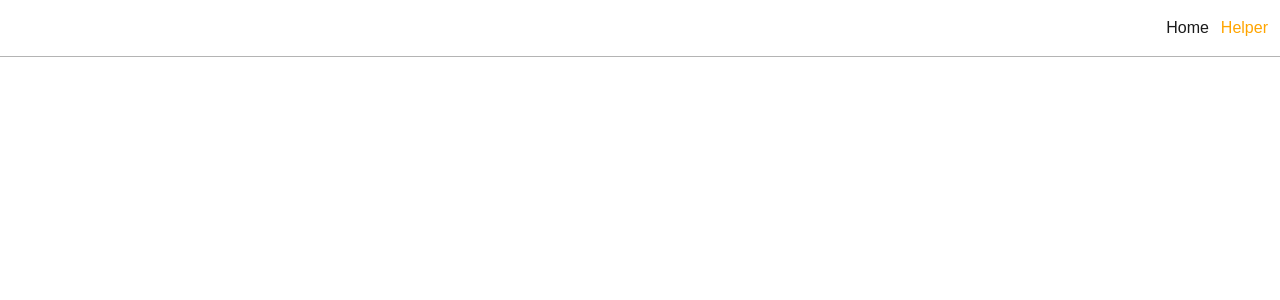
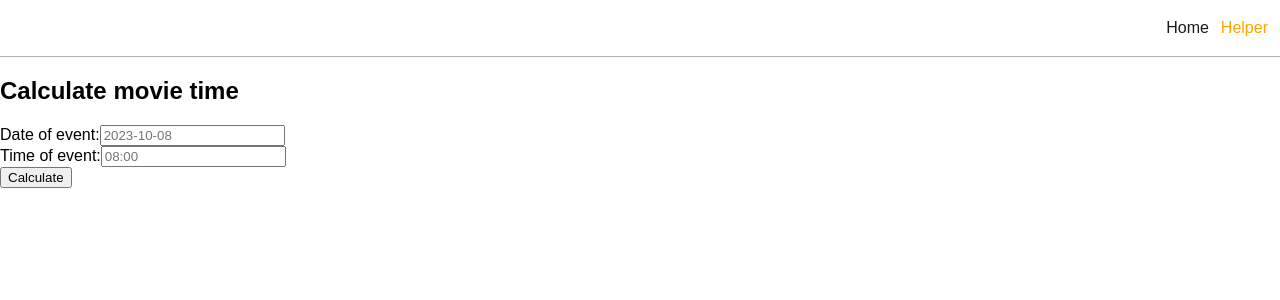
Before and after one commit to IlyaLevchenko04/trustee-test, a React (Create React App) app: page /helper in a window 1280 px wide. Shown: the top 300 px of the page. Built offline with nearby package versions, Linux system fonts and the light colour scheme.

Commit message:
minor updates
Added folder for functions and created there file with calculateMovieTime func

```diff
--- a/package.json
+++ b/package.json
@@ -12,6 +12,7 @@
     "@types/react-dom": "^18.2.11",
     "react": "^18.2.0",
     "react-dom": "^18.2.0",
+    "react-hook-form": "^7.47.0",
     "react-router": "^6.16.0",
     "react-router-dom": "^6.16.0",
     "react-scripts": "5.0.1",
--- a/src/components/helper/helper.tsx
+++ b/src/components/helper/helper.tsx
@@ -1,52 +1,6 @@
-import React from 'react';
-
-interface MeetingObj {
-  date: string;
-  time: string;
-}
-
-interface MovieScheduleObj {
-  date: string;
-  time: string;
-  name: string;
-}
-
-export const Helper: React.FC = () => {
-  function calculateMovieTime(
-    meetings: MeetingObj[],
-    movieSchedule: MovieScheduleObj[]
-  ) {
-    const meetingsTimestamps = meetings.map(meeting =>
-      Date.parse(`${meeting.date}T${meeting.time}`)
-    );
-    const movieScheduleTimestamps = movieSchedule.map(movie => ({
-      timestamp: Date.parse(`${movie.date}T${movie.time}`),
-      name: movie.name,
-    }));
-
-    meetingsTimestamps.sort((a, b) => a - b);
-    movieScheduleTimestamps.sort((a, b) => a.timestamp - b.timestamp);
-
-    for (const movie of movieScheduleTimestamps) {
-      let isAvailable = true;
-
-      for (const meetingTime of meetingsTimestamps) {
-        if (Math.abs(movie.timestamp - meetingTime) < 2 * 60 * 60 * 1000) {
-          isAvailable = false;
-          break;
-        }
-      }
-
-      if (isAvailable) {
-        return {
-          time: new Date(movie.timestamp),
-          name: movie.name,
-        };
-      }
-    }
-
-    return 'Нажаль у вас немає вільного часу';
-  }
+import React, { useState } from 'react';
+import { useForm, FieldValues } from 'react-hook-form';
+import { calculateMovieTime } from '../../functions/calculateMovieTime';
 
 const meetings = [
   { date: '2023-10-08', time: '10:00' },
@@ -60,8 +14,55 @@ export const Helper: React.FC = () => {
   { date: '2023-10-08', time: '08:00', name: 'Shrek' },
 ];
 
+export const Helper: React.FC = () => {
+  const {
+    register,
+    handleSubmit,
+    formState: { errors },
+    reset,
+  } = useForm();
+
+  const [events, setEvent] = useState([]);
+
   const optimalTime = calculateMovieTime(meetings, movieSchedule);
   console.log(optimalTime);
+  return (
+    <>
+      <h2>Calculate movie time</h2>
+      <form
+        onSubmit={handleSubmit(data => {
+          console.log(data);
+        })}
+      >
+        <label>
+          Date of event:
+          <input
+            placeholder="2023-10-08"
+            type={'text'}
+            {...register('date', {
+              required: 'This field is required',
+            })}
+          />
+          <p style={{ padding: 0, margin: 0 }}>
+            {errors.date?.message as string}
+          </p>
+        </label>
 
-  return <></>;
+        <label>
+          Time of event:
+          <input
+            placeholder="08:00"
+            type={'text'}
+            {...register('time', {
+              required: 'This field is required',
+            })}
+          />
+          <p style={{ padding: 0, margin: 0 }}>
+            {errors.time?.message as string}
+          </p>
+        </label>
+        <button type="submit">Calculate</button>
+      </form>
+    </>
+  );
 };
--- /dev/null
+++ b/src/functions/calculateMovieTime.tsx
@@ -0,0 +1,46 @@
+interface MeetingObj {
+  date: string;
+  time: string;
+}
+
+interface MovieScheduleObj {
+  date: string;
+  time: string;
+  name: string;
+}
+
+export function calculateMovieTime(
+  meetings: MeetingObj[],
+  movieSchedule: MovieScheduleObj[]
+) {
+  const meetingsTimestamps = meetings.map(meeting =>
+    Date.parse(`${meeting.date}T${meeting.time}`)
+  );
+  const movieScheduleTimestamps = movieSchedule.map(movie => ({
+    timestamp: Date.parse(`${movie.date}T${movie.time}`),
+    name: movie.name,
+  }));
+
+  meetingsTimestamps.sort((a, b) => a - b);
+  movieScheduleTimestamps.sort((a, b) => a.timestamp - b.timestamp);
+
+  for (const movie of movieScheduleTimestamps) {
+    let isAvailable = true;
+
+    for (const meetingTime of meetingsTimestamps) {
+      if (Math.abs(movie.timestamp - meetingTime) < 2 * 60 * 60 * 1000) {
+        isAvailable = false;
+        break;
+      }
+    }
+
+    if (isAvailable) {
+      return {
+        time: new Date(movie.timestamp),
+        name: movie.name,
+      };
+    }
+  }
+
+  return 'Нажаль у вас немає вільного часу';
+}
```
Also changed, not shown: 1 other file (tests, documents, lock files or other folders). Lines whose indentation alone changed are shown as unchanged.
